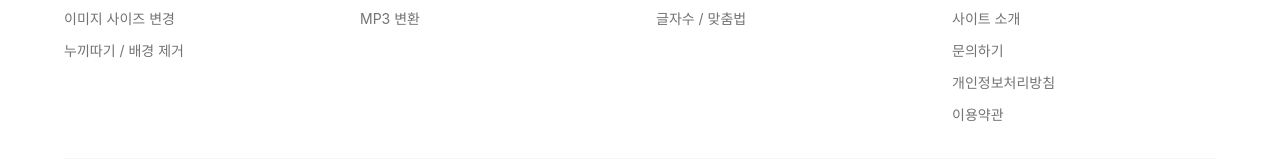
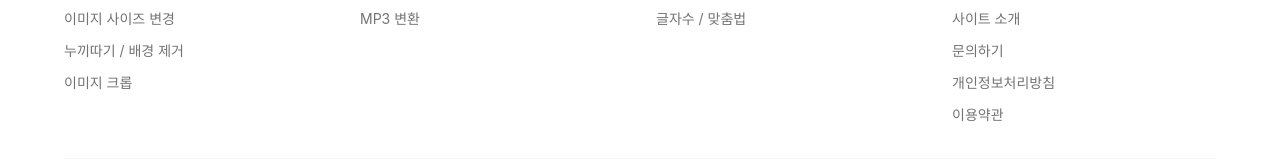
Before and after one commit to verca-one/motosai, a Next.js app: page / in a window 1280 px wide. Shown: the part 1823-1983 px from the top of the page. Built offline with nearby package versions, Linux system fonts and the light colour scheme.

Commit message:
Add 이미지 크롭 link to footer

```diff
--- a/src/components/Footer.tsx
+++ b/src/components/Footer.tsx
@@ -10,6 +10,7 @@ export default function Footer() {
             <ul className="space-y-2">
               <li><Link href="/image/resize/" className="text-sm text-neutral-500 dark:text-neutral-400 hover:text-neutral-800 dark:hover:text-neutral-200 transition-colors">이미지 사이즈 변경</Link></li>
               <li><Link href="/image/nuki/" className="text-sm text-neutral-500 dark:text-neutral-400 hover:text-neutral-800 dark:hover:text-neutral-200 transition-colors">누끼따기 / 배경 제거</Link></li>
+              <li><Link href="/image/crop/" className="text-sm text-neutral-500 dark:text-neutral-400 hover:text-neutral-800 dark:hover:text-neutral-200 transition-colors">이미지 크롭</Link></li>
             </ul>
           </div>
           <div>
```
